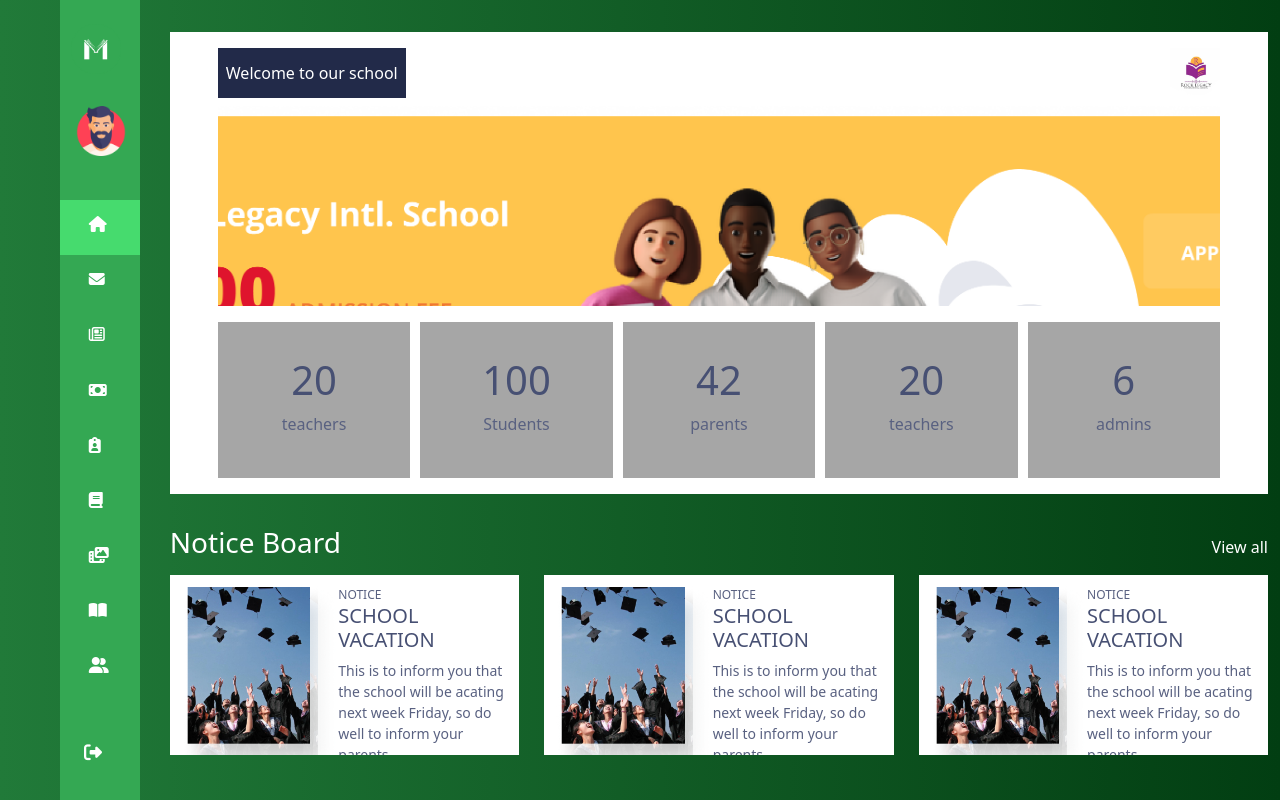
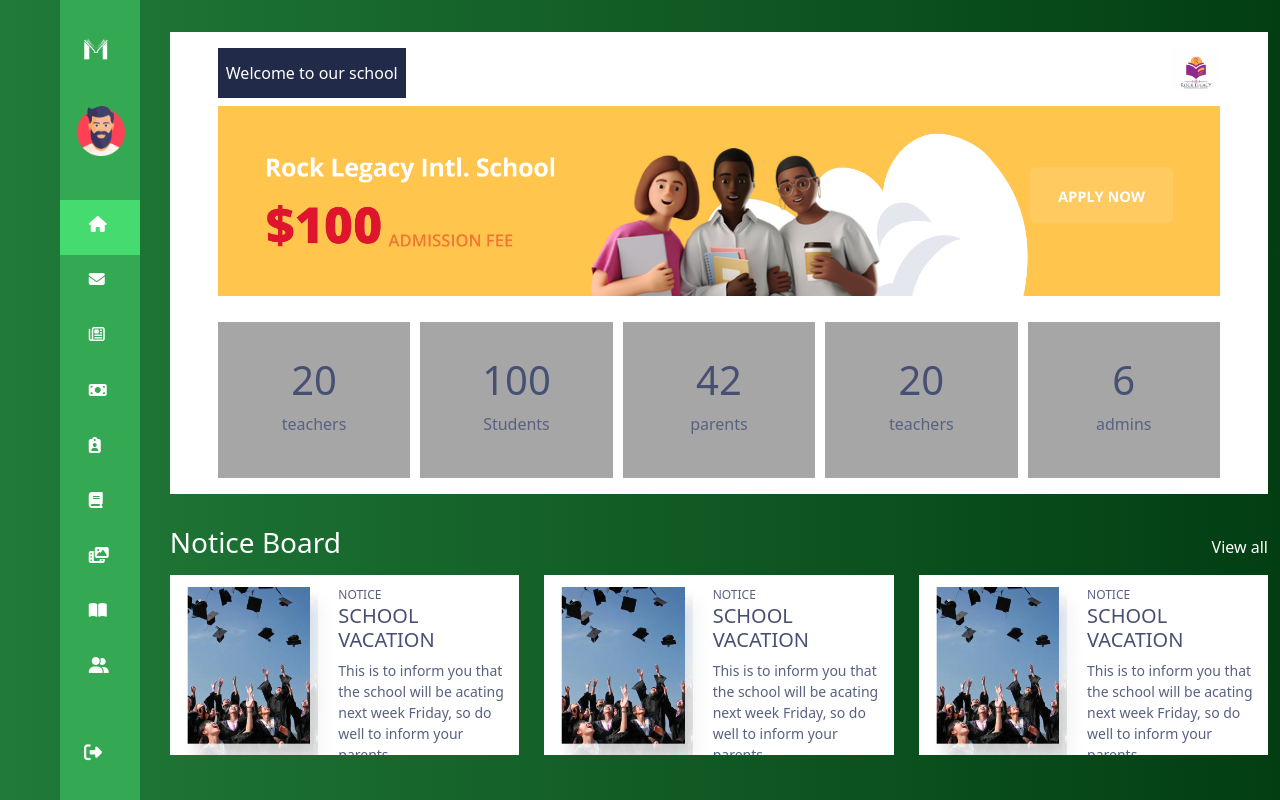
Before and after one commit to PrinceAnumba/Mastersheet, a website: page index.html in a window 1280 px wide. Drawn offline with nearby package versions, Linux system fonts and the light colour scheme.

Commit message:
Adjust image

```diff
--- a/Utils/css/main.scss
+++ b/Utils/css/main.scss
@@ -228,7 +228,7 @@
                     justify-content: space-between;
 
                     .wlc-btn{
-                        padding: 0.5rem;
+                        padding: 0.2rem 0.5rem;
                         color: $Body-text;
                         background-color: $hero-header;
                     }
@@ -242,7 +242,7 @@
                     height: 200px;
                     img {
                         width: 100%;
-                        height: 300px;
+                        height: 190px;
                         object-fit: cover;
 
                     }
--- a/index.html
+++ b/index.html
@@ -80,7 +80,7 @@
                         <img src="./Utils/images/ROCK LOGO 2.png" alt="rock logo">
                     </div>
                     <div class="second-col">
-                        <a href="#"><img src="./Utils/images/Banner.png" alt="Ad"></a>
+                        <a href="#"><img src="./Utils/images/Banner2.png" alt="Ad"></a>
                     </div>
                     <div class="third-col">
                         <div class="box-card text-center">
```
Also changed, not shown: Utils/css/main.css, Utils/images/Banner2.png (added), 1 other file.
